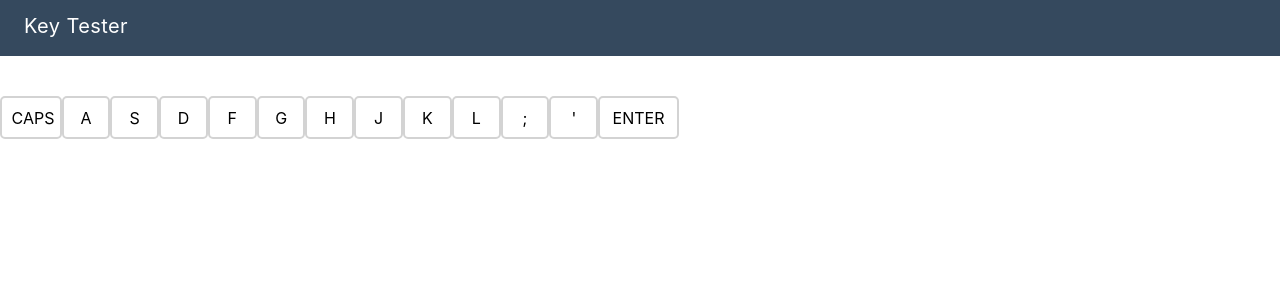
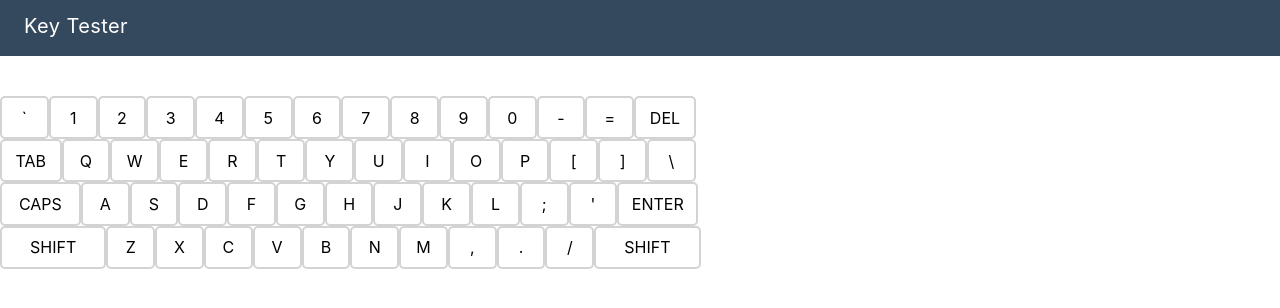
Before and after one commit to filoxo/key-tester, a Vue app: page / in a window 1280 px wide. Shown: the top 308 px of the page. Built offline with nearby package versions, Linux system fonts and the light colour scheme.

Commit message:
Add more test key rows

```diff
--- a/src/App.vue
+++ b/src/App.vue
@@ -5,7 +5,39 @@
     </header>
     <main>
       <div class="row">
-        <Key label="CAPS" size="1.5"/>
+        <Key label="`" />
+        <Key label="1" />
+        <Key label="2" />
+        <Key label="3" />
+        <Key label="4" />
+        <Key label="5" />
+        <Key label="6" />
+        <Key label="7" />
+        <Key label="8" />
+        <Key label="9" />
+        <Key label="0" />
+        <Key label="-" />
+        <Key label="=" />
+        <Key label="DEL" size="1.5" />
+      </div>
+      <div class="row">
+        <Key label="TAB" size="1.5" />
+        <Key label="Q" />
+        <Key label="W" />
+        <Key label="E" />
+        <Key label="R" />
+        <Key label="T" />
+        <Key label="Y" />
+        <Key label="U" />
+        <Key label="I" />
+        <Key label="O" />
+        <Key label="P" />
+        <Key label="[" />
+        <Key label="]" />
+        <Key label="\" />
+      </div>
+      <div class="row">
+        <Key label="CAPS" size="2.25" />
         <Key label="A" />
         <Key label="S" />
         <Key label="D" />
@@ -17,7 +49,21 @@
         <Key label="L" />
         <Key label=";" />
         <Key label="'" />
-        <Key label="ENTER" size="2.25"/>
+        <Key label="ENTER" size="2.25" />
+      </div>
+      <div class="row">
+        <Key label="SHIFT" size="3.25" />
+        <Key label="Z" />
+        <Key label="X" />
+        <Key label="C" />
+        <Key label="V" />
+        <Key label="B" />
+        <Key label="N" />
+        <Key label="M" />
+        <Key label="," />
+        <Key label="." />
+        <Key label="/" />
+        <Key label="SHIFT" size="3.25" />
       </div>
     </main>
   </div>
```
